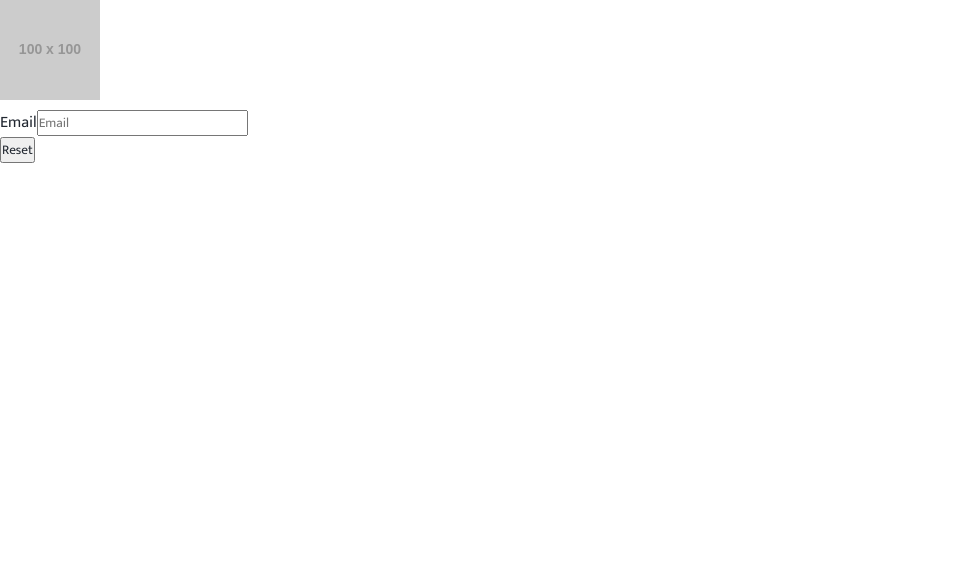
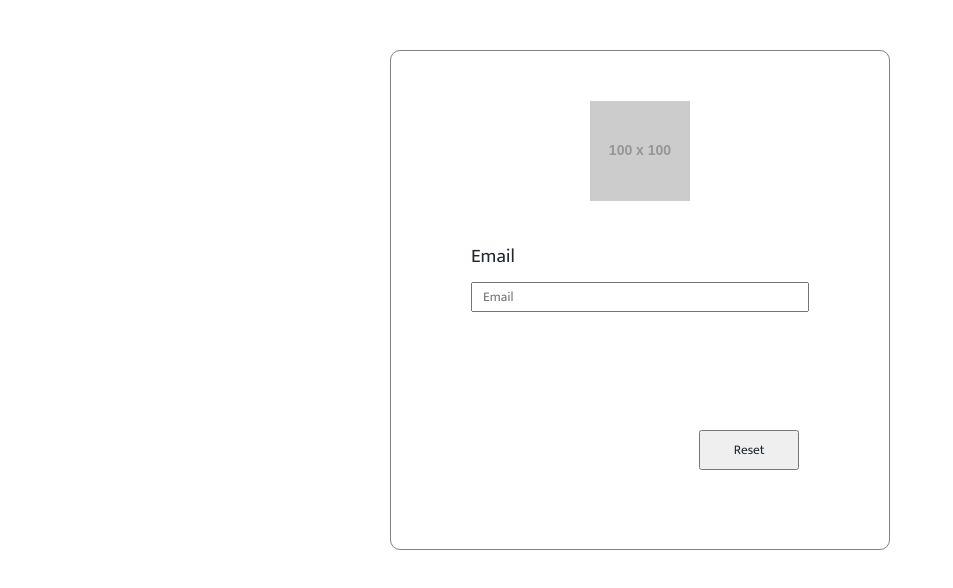
Before and after one commit to ntchungse/React-Dashboard, a React (Create React App) app: page /reset in a window 1280 px wide. Shown: the top 588 px of the page, without its empty margins (0-953 px from the left). Built offline with nearby package versions, Linux system fonts and the light colour scheme.

Commit message:
constraint reset, redirect login, reset

```diff
--- a/src/Pages/Login.js
+++ b/src/Pages/Login.js
@@ -1,12 +1,14 @@
 import React, { useState } from "react";
 import axios from "axios";
-import { Link, Redirect} from "react-router-dom";
+import { Link, Redirect, useHistory} from "react-router-dom";
 import isLoggedIn from "../CheckAuth";
 import "./Login.css";
 
 function Login() {
   const [email, setEmail] = useState("");
   const [password, setPassword] = useState("");
+  const history = useHistory();
+
   const handleSubmit = (e) => {
     e.preventDefault();
     const data = {
@@ -17,6 +19,7 @@ function Login() {
       .post("http://3.25.210.151/api/Admin/auth/Login", data)
       .then((res) => {
         localStorage.setItem("token", res.data);
+        history.push("/dashboard");
       })
       .catch((err) => {
         console.log(err);
@@ -53,7 +56,6 @@ function Login() {
             <Link to="/reset">
               Forgot password ?
             </Link>
-
             <button type="submit" className="login__button">
               Login
             </button>
--- /dev/null
+++ b/src/Pages/ResetPassword.css
@@ -0,0 +1,34 @@
+.reset {
+    margin: 50px auto;
+    padding: 50px;
+    width: 500px;
+    height: 500px;
+    display: flex;
+    flex-direction: column;
+    align-items: center;
+    border: 1px solid gray;
+    border-radius: 10px;
+}
+.reset form {
+    width: 100%;
+    height: 100%;
+    padding: 30px;
+    position: relative;
+}
+.reset__input {
+    display: flex;
+    flex-direction: column;
+    font-size: 1.2rem;
+}
+.reset__input input {
+    padding: 0 10px;
+    margin: 10px 0;
+    height: 30px;
+}
+.reset__button {
+    position: absolute;
+    right: 10%;
+    bottom: 10%;
+    width: 100px;
+    height: 40px;
+}
--- a/src/Pages/ResetPassword.js
+++ b/src/Pages/ResetPassword.js
@@ -1,16 +1,33 @@
-import React, {useState} from 'react';
-import axios from 'axios';
-import { Link } from 'react-router-dom';
+import React, { useState } from "react";
+import axios from "axios";
+import { Redirect, useHistory } from "react-router-dom";
+import isLoggedIn from "../CheckAuth";
+import "./ResetPassword.css";
 
 function ResetPassword() {
-    const [email, setEmail] = useState("");
-    const handleSubmit = (e) => {
-        e.preventDefault();
-        axios.post('http://3.25.210.151/api/Admin/auth/forgot-password', e.target.value)
-        .then((res) => <Link to='/' />)
-        .catch((err) => console.log(err))
-    }
-    return (
+  const [email, setEmail] = useState("");
+  const [status, setStatus] = useState(0);
+  const history = useHistory();
+  const handleSubmit = (e) => {
+    e.preventDefault();
+    const data = {
+      email: email,
+    };
+    axios
+      .post("http://3.25.210.151/api/Admin/auth/forgot-password", data)
+      .then((res) => {
+        alert("Check email bro!!");
+        history.push("/");
+      })
+      .catch((err) => {
+        setStatus(err.response.status);
+      });
+  };
+  return (
+    <React.Fragment>
+      {isLoggedIn() ? (
+        <Redirect to="/dashboard" />
+      ) : (
         <div className="reset">
           <div className="reset__logo">
             <img src="https://via.placeholder.com/100" alt="logo" />
@@ -23,12 +40,18 @@ function ResetPassword() {
                 placeholder="Email"
                 value={email}
                 onChange={(e) => setEmail(e.target.value)}
+                required
               />
             </div>
-            <button type="submit" className="reset__button">Reset</button>
+            {status !== 0 && <p>Sai email rui ban ei !!</p>}
+            <button type="submit" className="reset__button">
+              Reset
+            </button>
           </form>
         </div>
-    )
+      )}
+    </React.Fragment>
+  );
 }
 
-export default ResetPassword
+export default ResetPassword;
```
